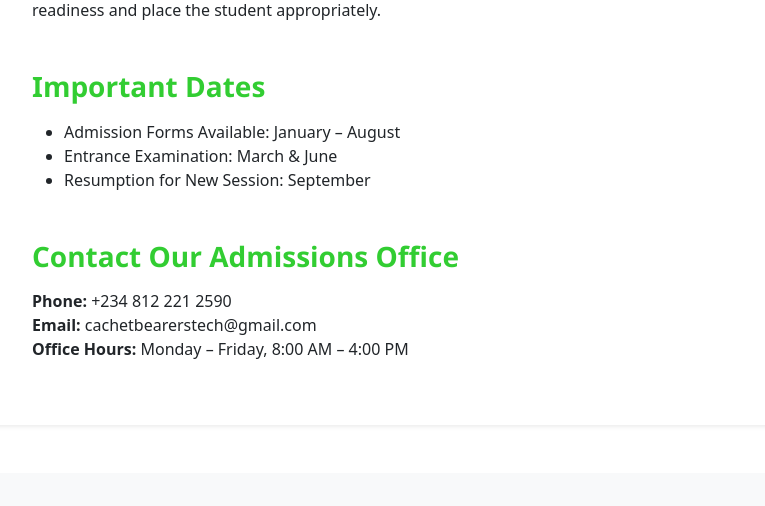
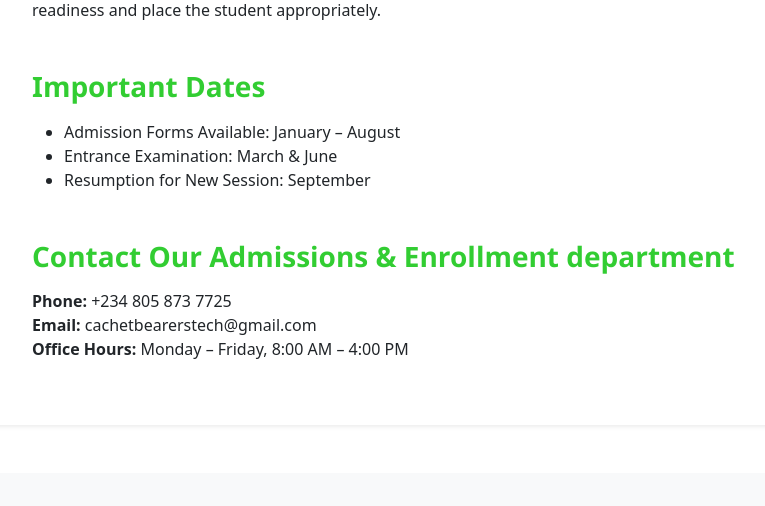
Before and after one commit to Timijomi/hosting_free, a Django app: page /admissions/ in a window 1280 px wide. Shown: the part 1088-1594 px from the top of the page, without its empty margins (98-863 px from the left). Run offline with Django 5.2, Linux system fonts and the light colour scheme.

```diff
--- a/main/templates/main/admissions.html
+++ b/main/templates/main/admissions.html
@@ -142,9 +142,9 @@
           <li>Resumption for New Session: September</li>
         </ul>
 
-        <h3 class="fw-bold text-primary mt-5 mb-3">Contact Our Admissions Office</h3>
+        <h3 class="fw-bold text-primary mt-5 mb-3">Contact Our Admissions & Enrollment department</h3>
         <p>
-          <strong>Phone:</strong> +234 812 221 2590 <br>
+          <strong>Phone:</strong> +234 805 873 7725 <br>
           <strong>Email:</strong> cachetbearerstech@gmail.com<br>
           <strong>Office Hours:</strong> Monday – Friday, 8:00 AM – 4:00 PM
         </p>
--- a/main/templates/main/index.html
+++ b/main/templates/main/index.html
@@ -158,7 +158,7 @@
 <section class="hero-section">
   <div class="content">
     <h1>Welcome to Cachet Bearers Montessori Schools</h1>
-    <h4>"Excellence in Building the Best."</h4>
+    <h4>"...Excellent in Building the Best."</h4>
     <a href="{% url 'about' %}" class="btn mt-4">Learn More</a>
   </div>
 </section>
```
Also changed, not shown: main/templates/main/about.html (+21 -21 lines).
